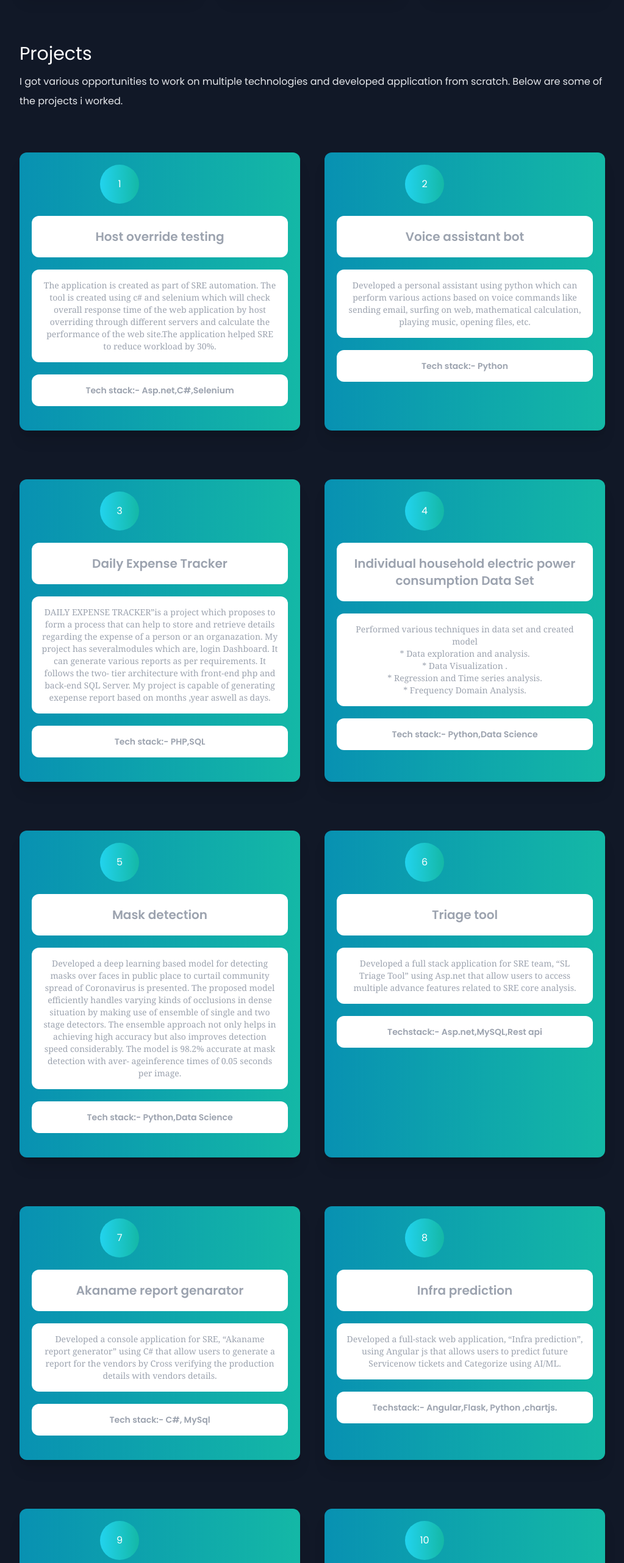
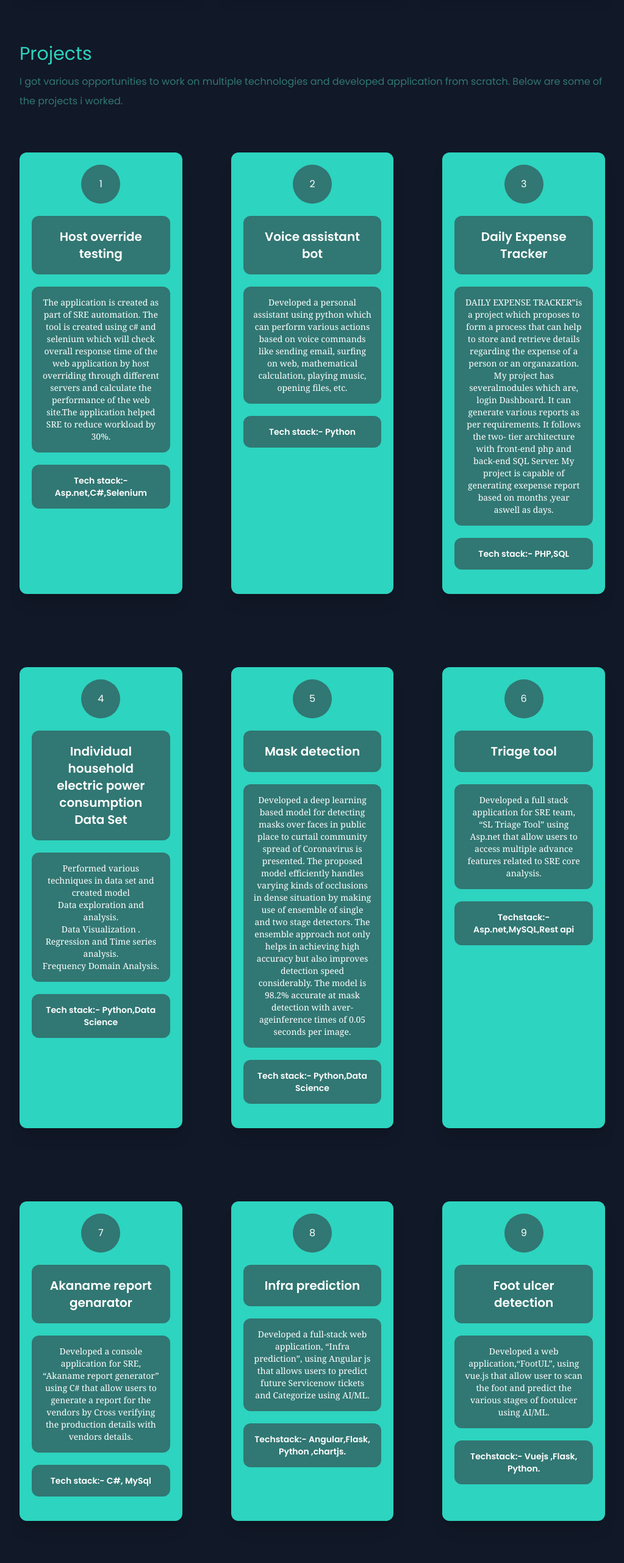
Before and after one commit to Sidharth-e/Portfolio-framer, a Next.js app: page / in a window 1280 px wide. Shown: the part 1836-4399 px from the top of the page at 61% size, without its empty margins (128-1151 px from the left). Built offline with nearby package versions, Linux system fonts and the light colour scheme.

Commit message:
Update projects.js

```diff
--- a/pages/components/projects.js
+++ b/pages/components/projects.js
@@ -2,7 +2,7 @@ import React from "react";
 import { motion, AnimatePresence } from "framer-motion";
 import { useInView } from "react-intersection-observer";
 
-export default function projects() {
+export default function projects(props) {
        const [ref, inView] = useInView({
               threshold: 0.5,
             });
@@ -14,66 +14,71 @@ export default function projects() {
     <div className="py-10">
       <div>
         <motion.h3
+         style={{color:props.primary}}
          className="text-3xl py-1 dark:text-white ">Projects
          </motion.h3>
         <motion.p
+         style={{color:props.secondary}}
          className="text-md py-2 leading-8 text-gray-800 dark:text-gray-200">
           I got various opportunities to work on multiple technologies and
           developed application from scratch. Below are some of the projects i
           worked.
         </motion.p>
       </div>
-      <div className="flex flex-col gap-10 py-10 lg:flex-row lg:flex-wrap">
+      <div className="flex flex-col gap-20 py-10 lg:flex-row lg:flex-wrap">
         <motion.div
+        style={{background:props.primary}}
         whileHover={{ scale: 1.1 }}
         whileTap={{ scale: 0.9 }}
-         className="text-center shadow-xl p-5 bg-gray-900 rounded-xl my-5 w-80  dark:bg-gradient-to-r from-cyan-600 to-teal-500 flex-1 lg:flex-wrap">
-         <div className="h-16 w-16 rounded-full p-5 mb-5 mx-28 bg-gradient-to-r from-cyan-400 to-teal-500 text-white">1</div>
-         <div className="rounded-xl font-extrabold bg-teal-400 text-white text-xl p-5  dark:bg-white dark:text-gray-400">
+         className="text-center shadow-xl p-5  rounded-xl my-5 w-80 flex-1 lg:flex-wrap">
+         <div style={{background:props.secondary}} className="h-16 w-16 rounded-full p-5 mb-5 mx-auto text-white">1</div>
+         <div style={{background:props.secondary}} className="rounded-xl font-extrabold  text-white text-xl p-5  bg-white">
           Host override testing
           </div>
-         <div className="rounded-xl bg-teal-400 text-white font-serif text-sm p-4 my-5 dark:bg-white dark:text-gray-400 ">
+         <div style={{background:props.secondary}} className="rounded-xl  text-white font-serif text-sm p-4 my-5 bg-white">
          The application is created as part of SRE automation. The tool
                 is created using c# and selenium which will check overall
                 response time of the web application by host overriding through
                 different servers and calculate the performance of the web
                 site.The application helped SRE to reduce workload by 30%.
          </div>
-         <div className="rounded-xl bg-teal-400 font-bold text-white text-sm p-4 my-5 dark:bg-white dark:text-gray-400">
+         <div style={{background:props.secondary}} className="rounded-xl  font-bold text-white text-sm p-4 my-5 bg-white">
          Tech stack:- Asp.net,C#,Selenium
          </div>
         </motion.div>
         <motion.div
+        style={{background:props.primary}}
          whileHover={{ scale: 1.1 }}
          whileTap={{ scale: 0.9 }}
-         className="text-center shadow-xl p-5 bg-gray-900 rounded-xl my-5 w-80  dark:bg-gradient-to-r from-cyan-600 to-teal-500 flex-1 lg:flex-wrap">
-         <div className="h-16 w-16 rounded-full p-5 mb-5 mx-28 bg-gradient-to-r from-cyan-400 to-teal-500 text-white">
+         className="text-center shadow-xl p-5  rounded-xl my-5 w-80   flex-1 lg:flex-wrap">
+         <div style={{background:props.secondary}} className="h-16 w-16 rounded-full p-5 mb-5 mx-auto  text-white">
           2
           </div>
-         <div className="rounded-xl font-extrabold bg-teal-400 text-white text-xl p-5  dark:bg-white dark:text-gray-400">
+         <div style={{background:props.secondary}} className="rounded-xl font-extrabold  text-white text-xl p-5  bg-white">
          Voice assistant bot
           </div>
-         <div className="rounded-xl bg-teal-400 text-white font-serif text-sm p-4 my-5 dark:bg-white dark:text-gray-400 ">
+         <div style={{background:props.secondary}} className="rounded-xl  text-white font-serif text-sm p-4 my-5 bg-white">
          Developed a personal assistant using python which can perform
                 various actions based on voice commands like sending email,
                 surfing on web, mathematical calculation, playing music, opening
                 files, etc.
          </div>
-         <div className="rounded-xl bg-teal-400 font-bold text-white text-sm p-4 my-5 dark:bg-white dark:text-gray-400">
+         <div style={{background:props.secondary}} className="rounded-xl  font-bold text-white text-sm p-4 my-5 bg-white">
          Tech stack:- Python
          </div>
         </motion.div>
         <motion.div
+        style={{background:props.primary}}
          whileHover={{ scale: 1.1 }}
          whileTap={{ scale: 0.9 }}
-         className="text-center shadow-xl p-5 bg-gray-900 rounded-xl my-5 w-80  dark:bg-gradient-to-r from-cyan-600 to-teal-500 flex-1 lg:flex-wrap">
-         <div className="h-16 w-16 rounded-full p-5 mb-5 mx-28 bg-gradient-to-r from-cyan-400 to-teal-500 text-white">
+         className="text-center shadow-xl p-5  rounded-xl my-5 w-80   flex-1 lg:flex-wrap">
+         <div style={{background:props.secondary}} className="h-16 w-16 rounded-full p-5 mb-5 mx-auto  text-white">
           3
           </div>
-         <div className="rounded-xl font-extrabold bg-teal-400 text-white text-xl p-5  dark:bg-white dark:text-gray-400">
+         <div style={{background:props.secondary}} className="rounded-xl  font-extrabold  text-white text-xl p-5  bg-white">
          Daily Expense Tracker
           </div>
-         <div className="rounded-xl bg-teal-400 text-white font-serif text-sm p-4 my-5 dark:bg-white dark:text-gray-400 ">
+         <div  style={{background:props.secondary}} className="rounded-xl  text-white font-serif text-sm p-4 my-5 bg-white">
          DAILY EXPENSE TRACKER”is a project which proposes to form a
                 process that can help to store and retrieve details regarding
                 the expense of a person or an organazation. My project has
@@ -83,45 +88,46 @@ export default function projects() {
                 project is capable of generating exepense report based on months
                 ,year aswell as days.
          </div>
-         <div className="rounded-xl bg-teal-400 font-bold text-white text-sm p-4 my-5 dark:bg-white dark:text-gray-400">
+         <div style={{background:props.secondary}} className="rounded-xl  font-bold text-white text-sm p-4 my-5 bg-white">
          Tech stack:- PHP,SQL
          </div>
         </motion.div>
         <motion.div
+        style={{background:props.primary}}
          whileHover={{ scale: 1.1 }}
          whileTap={{ scale: 0.9 }}
-         className="text-center shadow-xl p-5 bg-gray-900 rounded-xl my-5 w-80  dark:bg-gradient-to-r from-cyan-600 to-teal-500 flex-1 lg:flex-wrap">
-         <div className="h-16 w-16 rounded-full p-5 mb-5 mx-28 bg-gradient-to-r from-cyan-400 to-teal-500 text-white">
+         className="text-center shadow-xl p-5  rounded-xl my-5 w-80   flex-1 lg:flex-wrap">
+         <div style={{background:props.secondary}} className="h-16 w-16 rounded-full p-5 mb-5 mx-auto  text-white">
           4
           </div>
-         <div className="rounded-xl font-extrabold bg-teal-400 text-white text-xl p-5  dark:bg-white dark:text-gray-400">
+         <div style={{background:props.secondary}} className="rounded-xl font-extrabold  text-white text-xl p-5  bg-white">
          Individual household electric power consumption Data Set
           </div>
-         <div className="rounded-xl bg-teal-400 text-white font-serif text-sm p-4 my-5 dark:bg-white dark:text-gray-400 ">
+         <div style={{background:props.secondary}} className="rounded-xl  text-white font-serif text-sm p-4 my-5 bg-white">
          Performed various techniques in data set and created model
-                <br />
-                * Data exploration and analysis.
-                <br />
-                * Data Visualization .<br />
-                * Regression and Time series analysis.
-                <br />
-                * Frequency Domain Analysis.
+         <ul>
+              <li>Data exploration and analysis.</li>
+              <li>Data Visualization .</li>
+              <li>Regression and Time series analysis.</li>
+              <li>Frequency Domain Analysis.</li>
+       </ul>
          </div>
-         <div className="rounded-xl bg-teal-400 font-bold text-white text-sm p-4 my-5 dark:bg-white dark:text-gray-400">
+         <div style={{background:props.secondary}} className="rounded-xl  font-bold text-white text-sm p-4 my-5 bg-white">
          Tech stack:- Python,Data Science
          </div>
         </motion.div>
         <motion.div
+        style={{background:props.primary}}
          whileHover={{ scale: 1.1 }}
          whileTap={{ scale: 0.9 }}
-         className="text-center shadow-xl p-5 bg-gray-900 rounded-xl my-5 w-80  dark:bg-gradient-to-r from-cyan-600 to-teal-500 flex-1 lg:flex-wrap">
-         <div className="h-16 w-16 rounded-full p-5 mb-5 mx-28 bg-gradient-to-r from-cyan-400 to-teal-500 text-white">
+         className="text-center shadow-xl p-5  rounded-xl my-5 w-80   flex-1 lg:flex-wrap">
+         <div style={{background:props.secondary}} className="h-16 w-16 rounded-full p-5 mb-5 mx-auto  text-white">
           5
           </div>
-         <div className="rounded-xl font-extrabold bg-teal-400 text-white text-xl p-5  dark:bg-white dark:text-gray-400">
+         <div style={{background:props.secondary}} className="rounded-xl font-extrabold  text-white text-xl p-5  bg-white">
          Mask detection
           </div>
-         <div className="rounded-xl bg-teal-400 text-white font-serif text-sm p-4 my-5 dark:bg-white dark:text-gray-400 ">
+         <div style={{background:props.secondary}} className="rounded-xl  text-white font-serif text-sm p-4 my-5 bg-white">
          Developed a deep learning based model for detecting masks over
                 faces in public place to curtail community spread of Coronavirus
                 is presented. The proposed model efficiently handles varying
@@ -132,98 +138,103 @@ export default function projects() {
                 mask detection with aver‐ ageinference times of 0.05 seconds per
                 image.
          </div>
-         <div className="rounded-xl bg-teal-400 font-bold text-white text-sm p-4 my-5 dark:bg-white dark:text-gray-400">
+         <div style={{background:props.secondary}} className="rounded-xl  font-bold text-white text-sm p-4 my-5 bg-white">
          Tech stack:- Python,Data Science
          </div>
         </motion.div>
         <motion.div
+        style={{background:props.primary}}
          whileHover={{ scale: 1.1 }}
          whileTap={{ scale: 0.9 }}
-         className="text-center shadow-xl p-5 bg-gray-900 rounded-xl my-5 w-80  dark:bg-gradient-to-r from-cyan-600 to-teal-500 flex-1 lg:flex-wrap">
-         <div className="h-16 w-16 rounded-full p-5 mb-5 mx-28 bg-gradient-to-r from-cyan-400 to-teal-500 text-white">
+         className="text-center shadow-xl p-5  rounded-xl my-5 w-80   flex-1 lg:flex-wrap">
+         <div style={{background:props.secondary}} className="h-16 w-16 rounded-full p-5 mb-5 mx-auto  text-white">
           6
           </div>
-         <div className="rounded-xl font-extrabold bg-teal-400 text-white text-xl p-5  dark:bg-white dark:text-gray-400">
+         <div style={{background:props.secondary}} className="rounded-xl font-extrabold  text-white text-xl p-5  bg-white">
          Triage tool
           </div>
-         <div className="rounded-xl bg-teal-400 text-white font-serif text-sm p-4 my-5 dark:bg-white dark:text-gray-400 ">
+         <div style={{background:props.secondary}} className="rounded-xl  text-white font-serif text-sm p-4 my-5 bg-white">
          Developed a full stack application for SRE team, &ldquo;SL
                 Triage Tool&rdquo; using Asp.net that allow users to access
                 multiple advance features related to SRE core analysis.
          </div>
-         <div className="rounded-xl bg-teal-400 font-bold text-white text-sm p-4 my-5 dark:bg-white dark:text-gray-400">
+         <div style={{background:props.secondary}} className="rounded-xl  font-bold text-white text-sm p-4 my-5 bg-white">
          Techstack:- Asp.net,MySQL,Rest api
          </div>
         </motion.div>
         <motion.div
+        style={{background:props.primary}}
          whileHover={{ scale: 1.1 }}
          whileTap={{ scale: 0.9 }}
-         className="text-center shadow-xl p-5 bg-gray-900 rounded-xl my-5 w-80  dark:bg-gradient-to-r from-cyan-600 to-teal-500 flex-1 lg:flex-wrap">
-         <div className="h-16 w-16 rounded-full p-5 mb-5 mx-28 bg-gradient-to-r from-cyan-400 to-teal-500 text-white">
+         className="text-center shadow-xl p-5  rounded-xl my-5 w-80   flex-1 lg:flex-wrap">
+         <div style={{background:props.secondary}} className="h-16 w-16 rounded-full p-5 mb-5 mx-auto  text-white">
           7
           </div>
-         <div className="rounded-xl font-extrabold bg-teal-400 text-white text-xl p-5  dark:bg-white dark:text-gray-400">
+         <div style={{background:props.secondary}} className="rounded-xl font-extrabold  text-white text-xl p-5  bg-white">
          Akaname report genarator
           </div>
-         <div className="rounded-xl bg-teal-400 text-white font-serif text-sm p-4 my-5 dark:bg-white dark:text-gray-400 ">
+         <div style={{background:props.secondary}} className="rounded-xl  text-white font-serif text-sm p-4 my-5 bg-white">
          Developed a console application for SRE, &ldquo;Akaname report
                 generator&rdquo; using C# that allow users to generate a report
                 for the vendors by Cross verifying the production details with
                 vendors details.
          </div>
-         <div className="rounded-xl bg-teal-400 font-bold text-white text-sm p-4 my-5 dark:bg-white dark:text-gray-400">
+         <div style={{background:props.secondary}} className="rounded-xl  font-bold text-white text-sm p-4 my-5 bg-white">
          Tech stack:- C#, MySql
          </div>
         </motion.div>
         <motion.div
+        style={{background:props.primary}}
          whileHover={{ scale: 1.1 }}
          whileTap={{ scale: 0.9 }}
-         className="text-center shadow-xl p-5 bg-gray-900 rounded-xl my-5 w-80  dark:bg-gradient-to-r from-cyan-600 to-teal-500 flex-1 lg:flex-wrap">
-         <div className="h-16 w-16 rounded-full p-5 mb-5 mx-28 bg-gradient-to-r from-cyan-400 to-teal-500 text-white">
+         className="text-center shadow-xl p-5  rounded-xl my-5 w-80   flex-1 lg:flex-wrap">
+         <div style={{background:props.secondary}} className="h-16 w-16 rounded-full p-5 mb-5 mx-auto  text-white">
           8
           </div>
-         <div className="rounded-xl font-extrabold bg-teal-400 text-white text-xl p-5  dark:bg-white dark:text-gray-400">
+         <div style={{background:props.secondary}} className="rounded-xl font-extrabold  text-white text-xl p-5  bg-white">
          Infra prediction
           </div>
-         <div className="rounded-xl bg-teal-400 text-white font-serif text-sm p-4 my-5 dark:bg-white dark:text-gray-400 ">
+         <div style={{background:props.secondary}} className="rounded-xl  text-white font-serif text-sm p-4 my-5 bg-white">
          Developed a full-stack web application, &ldquo;Infra
                 prediction&rdquo;, using Angular js that allows users to predict
                 future Servicenow tickets and Categorize using AI/ML.
          </div>
-         <div className="rounded-xl bg-teal-400 font-bold text-white text-sm p-4 my-5 dark:bg-white dark:text-gray-400">
+         <div style={{background:props.secondary}} className="rounded-xl  font-bold text-white text-sm p-4 my-5 bg-white">
          Techstack:- Angular,Flask, Python ,chartjs.
          </div>
         </motion.div>
         <motion.div
+        style={{background:props.primary}}
          whileHover={{ scale: 1.1 }}
          whileTap={{ scale: 0.9 }}
-         className="text-center shadow-xl p-5 bg-gray-900 rounded-xl my-5 w-80  dark:bg-gradient-to-r from-cyan-600 to-teal-500 flex-1 lg:flex-wrap">
-         <div className="h-16 w-16 rounded-full p-5 mb-5 mx-28 bg-gradient-to-r from-cyan-400 to-teal-500 text-white">
+         className="text-center shadow-xl p-5  rounded-xl my-5 w-80   flex-1 lg:flex-wrap">
+         <div style={{background:props.secondary}} className="h-16 w-16 rounded-full p-5 mb-5 mx-auto  text-white">
           9
           </div>
-         <div className="rounded-xl font-extrabold bg-teal-400 text-white text-xl p-5  dark:bg-white dark:text-gray-400">
+         <div style={{background:props.secondary}} className="rounded-xl font-extrabold  text-white text-xl p-5  bg-white">
          Foot ulcer detection
           </div>
-         <div className="rounded-xl bg-teal-400 text-white font-serif text-sm p-4 my-5 dark:bg-white dark:text-gray-400 ">
+         <div style={{background:props.secondary}} className="rounded-xl  text-white font-serif text-sm p-4 my-5 bg-white">
          Developed a web application,&ldquo;FootUL&rdquo;, using vue.js
                 that allow user to scan the foot and predict the various stages
                 of footulcer using AI/ML.
          </div>
-         <div className="rounded-xl bg-teal-400 font-bold text-white text-sm p-4 my-5 dark:bg-white dark:text-gray-400">
+         <div style={{background:props.secondary}} className="rounded-xl  font-bold text-white text-sm p-4 my-5 bg-white">
          Techstack:- Vuejs ,Flask, Python.
          </div>
         </motion.div>
         <motion.div
+        style={{background:props.primary}}
          whileHover={{ scale: 1.1 }}
          whileTap={{ scale: 0.9 }}
-         className="text-center shadow-xl p-5 bg-gray-900 rounded-xl my-5 w-80  dark:bg-gradient-to-r from-cyan-600 to-teal-500 flex-1 lg:flex-wrap">
-         <div className="h-16 w-16 rounded-full p-5 mb-5 mx-28 bg-gradient-to-r from-cyan-400 to-teal-500 text-white">
+         className="text-center shadow-xl p-5  rounded-xl my-5 w-80   flex-1 lg:flex-wrap">
+         <div style={{background:props.secondary}} className="h-16 w-16 rounded-full p-5 mb-5 mx-auto  text-white">
           10
           </div>
-         <div className="rounded-xl font-extrabold bg-teal-400 text-white text-xl p-5  dark:bg-white dark:text-gray-400">
+         <div style={{background:props.secondary}} className="rounded-xl font-extrabold  text-white text-xl p-5  bg-white">
          Blockchain-Dashboard-Django
           </div>
-         <div className="rounded-xl bg-teal-400 text-white font-serif text-sm p-4 my-5 dark:bg-white dark:text-gray-400 ">
+         <div style={{background:props.secondary}} className="rounded-xl  text-white font-serif text-sm p-4 my-5 bg-white">
          I have developed Blockchain-Dashboard using django to fetch and
                 display crypto currency prices/Trade Prices from the Coingecko
                 cryptocurrency API and Binance api.The app will fetch the
@@ -233,46 +244,48 @@ export default function projects() {
                   https://github.com/Sidharth-e/Blockchain-Dashboard-Django
                 </a>
          </div>
-         <div className="rounded-xl bg-teal-400 font-bold text-white text-sm p-4 my-5 dark:bg-white dark:text-gray-400">
+         <div style={{background:props.secondary}} className="rounded-xl  font-bold text-white text-sm p-4 my-5 bg-white">
          Techstack:- DJango,Python.
          </div>
         </motion.div>
         <motion.div
+        style={{background:props.primary}}
          whileHover={{ scale: 1.1 }}
          whileTap={{ scale: 0.9 }}
-         className="text-center shadow-xl p-5 bg-gray-900 rounded-xl my-5 w-80  dark:bg-gradient-to-r from-cyan-600 to-teal-500 flex-1 lg:flex-wrap">
-         <div className="h-16 w-16 rounded-full p-5 mb-5 mx-28 bg-gradient-to-r from-cyan-400 to-teal-500 text-white">
+         className="text-center shadow-xl p-5  rounded-xl my-5 w-80   flex-1 lg:flex-wrap">
+         <div style={{background:props.secondary}} className="h-16 w-16 rounded-full p-5 mb-5 mx-auto  text-white">
           11
           </div>
-         <div className="rounded-xl font-extrabold bg-teal-400 text-white text-xl p-5  dark:bg-white dark:text-gray-400">
+         <div style={{background:props.secondary}} className="rounded-xl font-extrabold  text-white text-xl p-5  bg-white">
          Portfolio
           </div>
-         <div className="rounded-xl bg-teal-400 text-white font-serif text-sm p-4 my-5 dark:bg-white dark:text-gray-400 ">
+         <div style={{background:props.secondary}} className="rounded-xl  text-white font-serif text-sm p-4 my-5 bg-white">
          This is my first Portfolio website created usng HTML, CSS and
                 jquery Website link:
                 <a href="https://sidharth-e.github.io/">
                   https://sidharth-e.github.io/
                 </a>
          </div>
-         <div className="rounded-xl bg-teal-400 font-bold text-white text-sm p-4 my-5 dark:bg-white dark:text-gray-400">
+         <div style={{background:props.secondary}} className="rounded-xl  font-bold text-white text-sm p-4 my-5 bg-white">
          Techstack:- HTML,CSS,Jquery,JavaScript
          </div>
         </motion.div>
         <motion.div
+        style={{background:props.primary}}
          whileHover={{ scale: 1.1 }}
          whileTap={{ scale: 0.9 }}
-         className="text-center shadow-xl p-5 bg-gray-900 rounded-xl my-5 w-80  dark:bg-gradient-to-r from-cyan-600 to-teal-500 flex-1 lg:flex-wrap">
-         <div className="h-16 w-16 rounded-full p-5 mb-5 mx-28 bg-gradient-to-r from-cyan-400 to-teal-500 text-white">
+         className="text-center shadow-xl p-5  rounded-xl my-5 w-80   flex-1 lg:flex-wrap">
+         <div style={{background:props.secondary}} className="h-16 w-16 rounded-full p-5 mb-5 mx-auto  text-white">
           12
           </div>
-         <div className="rounded-xl font-extrabold bg-teal-400 text-white text-xl p-5  dark:bg-white dark:text-gray-400">
+         <div style={{background:props.secondary}} className="rounded-xl font-extrabold  text-white text-xl p-5  bg-white">
          DB Growth Dashboard
           </div>
-         <div className="rounded-xl bg-teal-400 text-white font-serif text-sm p-4 my-5 dark:bg-white dark:text-gray-400 ">
+         <div style={{background:props.secondary}} className="rounded-xl  text-white font-serif text-sm p-4 my-5 bg-white">
          I have closely worked with SRE team to create a Artifical intelligence based dashboard which will forcast
          the database space usage of the various servers
          </div>
-         <div className="rounded-xl bg-teal-400 font-bold text-white text-sm p-4 my-5 dark:bg-white dark:text-gray-400">
+         <div style={{background:props.secondary}} className="rounded-xl  font-bold text-white text-sm p-4 my-5 bg-white">
          Techstack:- Angular,Chartjs,Flask,Python
          </div>
         </motion.div>
```
